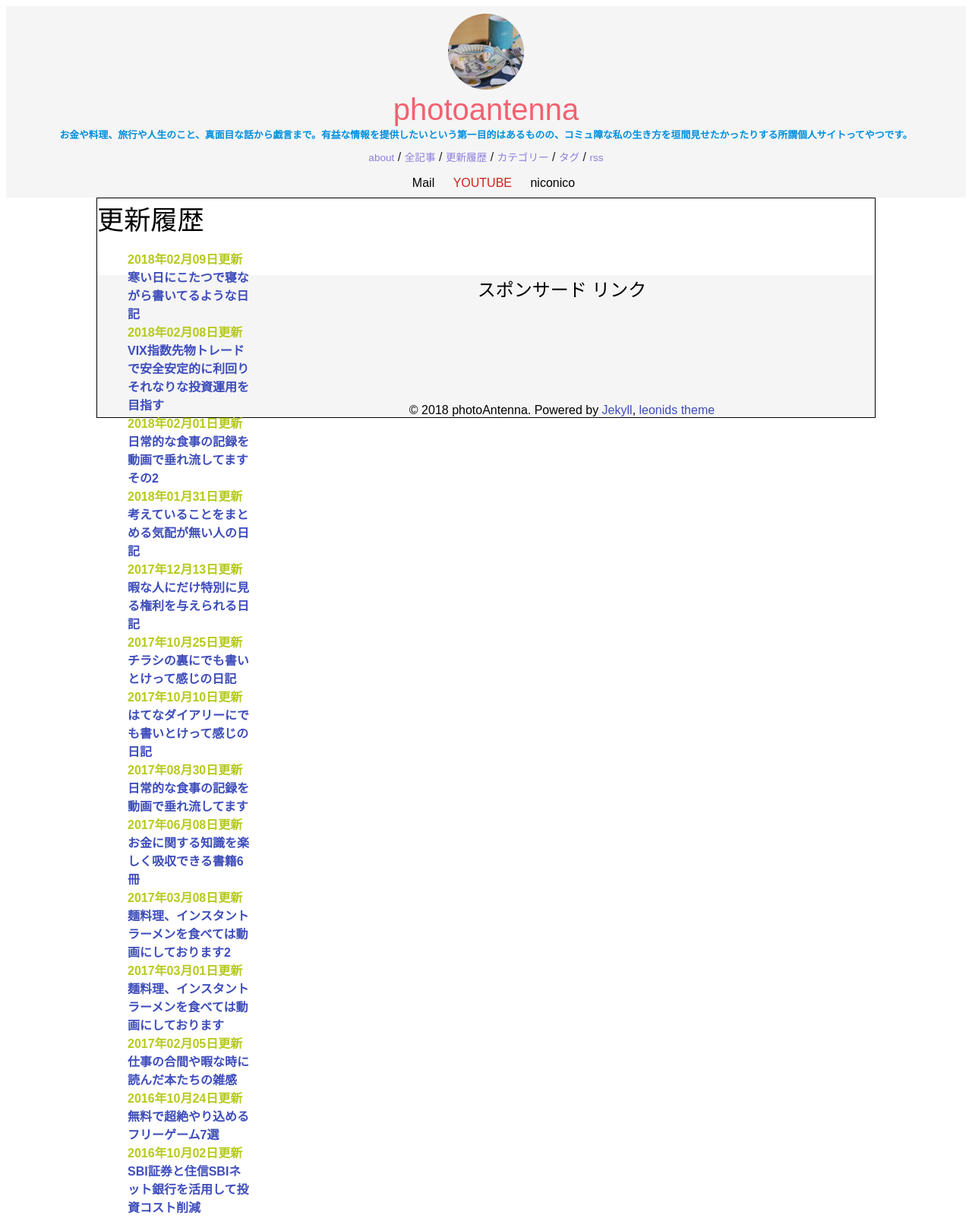
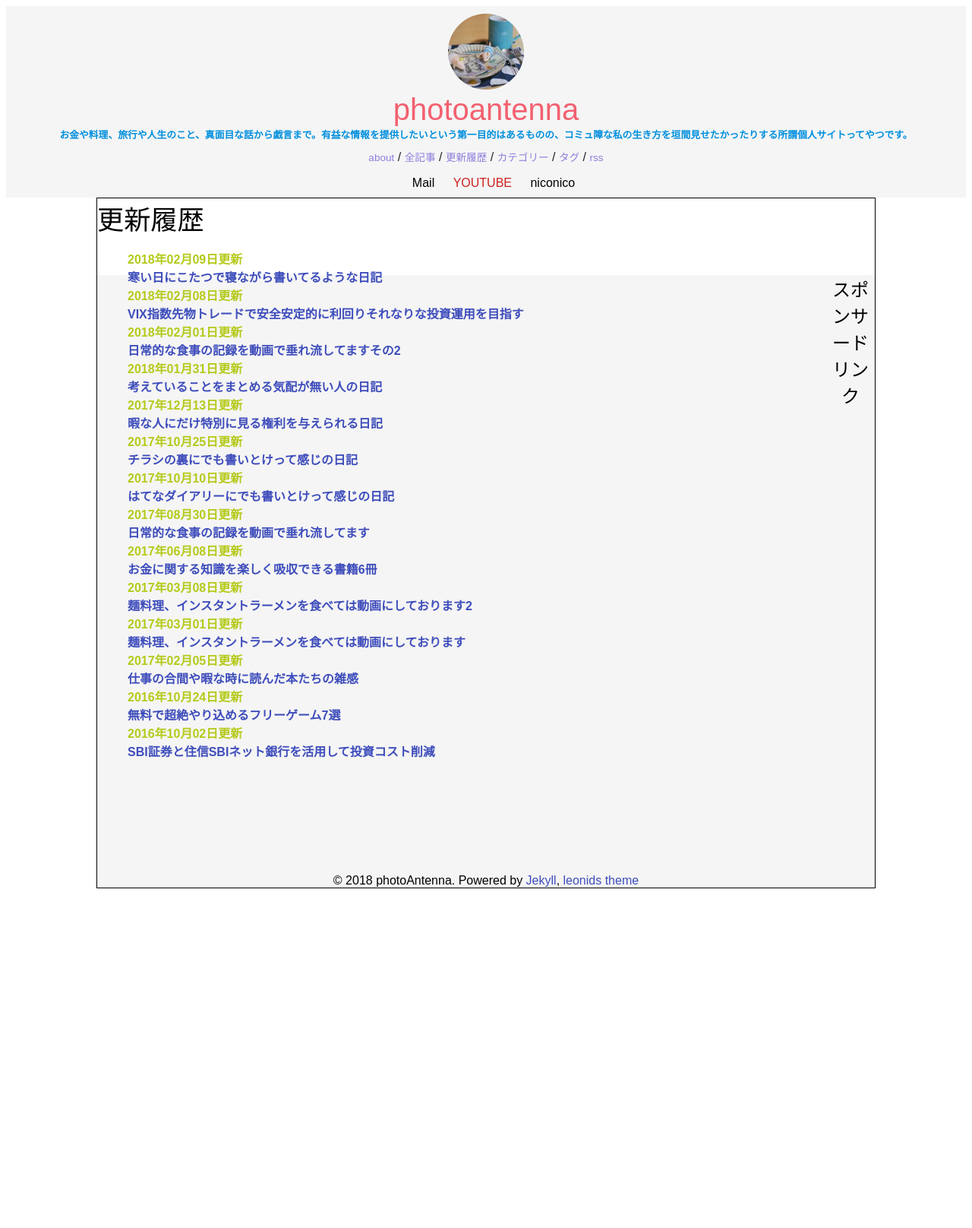
Before and after one commit to photoantenna/photoantenna.github.io, a Jekyll site: the page built from update.html, in a window 1280 px wide. Shown: the whole page at 76% size. Built offline with Jekyll 4.4.1, drawn with Linux system fonts in a browser that asks for light colours; after the commit the page ends 1177 px from its top, so only the background shows below that.

Commit message:
Update update.html

```diff
--- a/update.html
+++ b/update.html
@@ -18,7 +18,7 @@ permalink: "/update/"
     {% endunless %}
 
     <li style="list-style:none;">
-      <div style="width:200px;
+      <div style="width:960px;
                   float:left;
                   color: #b5ca1b;
                   font-weight: bold;">
```
